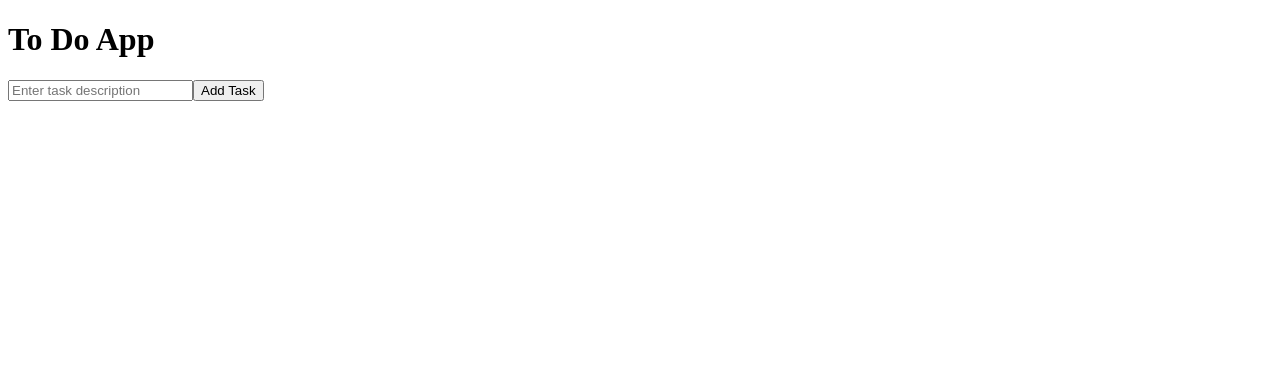
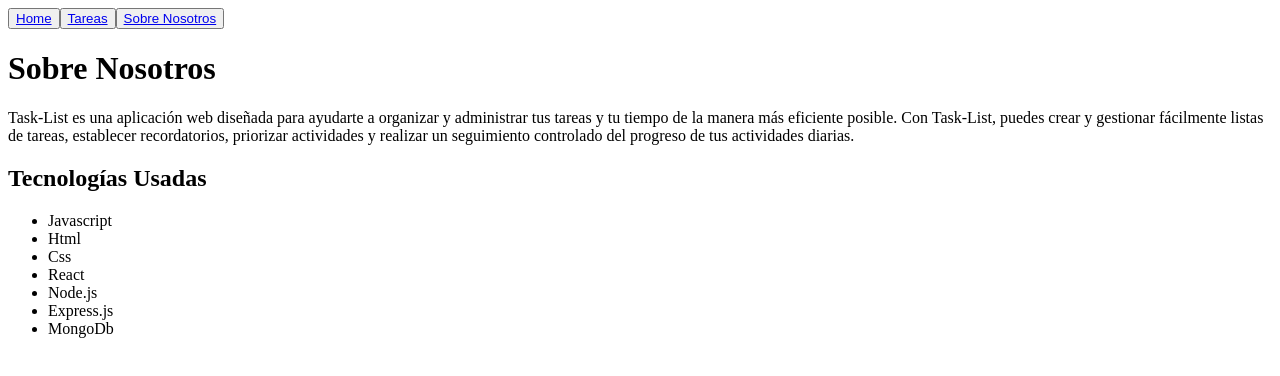
Before and after one commit to itstonyray/my-react-task-list, a React (Vite) app: page /sobre-nosotros in a window 1280 px wide. Shown: the top 376 px of the page. Built offline with nearby package versions, Linux system fonts and the light colour scheme.

Commit message:
se crearon las rutas

```diff
--- a/package.json
+++ b/package.json
@@ -12,7 +12,8 @@
   "dependencies": {
     "react": "^18.2.0",
     "react-dom": "^18.2.0",
-    "react-hook-form": "^7.44.3"
+    "react-hook-form": "^7.44.3",
+    "react-router-dom": "^6.13.0"
   },
   "devDependencies": {
     "@types/react": "^18.0.28",
--- a/src/App.jsx
+++ b/src/App.jsx
@@ -1,22 +1,22 @@
-import { Header } from './components/Header';
-import { TaskList } from './components/TaskList';
-import useTaskList from './hooks/useTaskList';
-import TaskForm from './components/TaskForm';
+import React from 'react';
+import { Routes, Route } from 'react-router-dom';
+import {Home} from './components/Home';
+import {Tareas} from './components/Tareas';
+import {SobreNosotros} from './components/SobreNosotros';
+import {Menu} from './components/Menu';
 
 const App = () => {
-  const { tasks, createTask, deleteTask, updateTask, toggleTask } = useTaskList();
+  return (
 
-  return (
-    <>
-      <Header />
-      <TaskForm createTask={createTask} />
-      <TaskList
-        tasks={tasks}
-        onToggleTask={toggleTask}
-        onEditTask={updateTask}
-        onDeleteTask={deleteTask}
-      />
-    </>
+      <div className='App'>
+        <Menu />
+        <Routes>
+          <Route path="/" element={<Home/>} />
+          <Route path="/tareas" element={<Tareas/>} />
+          <Route path="/sobre-nosotros" element={<SobreNosotros/>} />
+        </Routes>
+      </div>
+
   );
 };
 
--- /dev/null
+++ b/src/components/Home.jsx
@@ -0,0 +1,5 @@
+import React from 'react';
+
+export const Home = () => {
+  return <h1>Welcome to My Task List App!</h1>;
+};
--- /dev/null
+++ b/src/components/Menu.jsx
@@ -0,0 +1,14 @@
+import React from 'react';
+import { Link } from 'react-router-dom';
+
+export const Menu = () => {
+  return (
+    <nav>
+        <div>
+            <button> <Link to="/">Home</Link></button>
+            <button><Link to="/tareas">Tareas</Link></button>
+            <button><Link to="/sobre-nosotros">Sobre Nosotros</Link></button>
+        </div>
+    </nav>
+  );
+};
--- /dev/null
+++ b/src/components/SobreNosotros.jsx
@@ -0,0 +1,24 @@
+import React from 'react';
+
+export const SobreNosotros = () => {
+  return (
+    <div>
+      <h1>Sobre Nosotros</h1>
+      <p>
+      Task-List es una aplicación web diseñada para ayudarte a organizar y administrar tus tareas y tu tiempo de la manera más eficiente posible. Con Task-List, puedes crear y gestionar fácilmente listas de tareas, establecer recordatorios, priorizar actividades y realizar un seguimiento controlado del progreso de tus actividades diarias.
+      </p>
+      <div>
+        <h2>Tecnologías Usadas</h2>
+      <ul>
+        <li>Javascript</li>
+        <li>Html</li>
+        <li>Css</li>
+        <li>React</li>
+        <li>Node.js</li>
+        <li>Express.js</li>
+        <li>MongoDb</li>
+      </ul>
+      </div>
+    </div>
+  );
+};
--- /dev/null
+++ b/src/components/Tareas.jsx
@@ -0,0 +1,23 @@
+import {TaskList} from './TaskList';
+import useTaskList from '../hooks/useTaskList'
+import TaskForm from './TaskForm'
+
+
+export const Tareas = () => {
+  const { tasks, createTask, deleteTask, updateTask, toggleTask } = useTaskList();
+
+
+  return (
+    <div>
+      <h1>Tareas</h1>
+      <TaskList
+       tasks={tasks}
+
+       onToggleTask={toggleTask}
+       onEditTask={updateTask}
+       onDeleteTask={deleteTask}
+      />
+      <TaskForm createTask={createTask}/>
+    </div>
+  );
+};
--- a/src/components/Tasklist.jsx
+++ b/src/components/Tasklist.jsx
@@ -1,20 +1,24 @@
 import { Task } from './Task';
-export const TaskList = ({ tasks, onToggleTask, onEditTask, onDeleteTask }) => {
+import useTaskList from '../hooks/useTaskList'
+export const TaskList = () => {
+  const { tasks, createTask, deleteTask, updateTask, toggleTask } = useTaskList();
+
 
   return (
 
-    <div>
+    <ul>
   {tasks.map((task) => (
+    <li key={task.id}>
       <Task
-          key={task.id}
         id={task.id}
-          description={task.description}
         completed={task.completed}
-          onToggleTask={onToggleTask}
-          onEditTask={onEditTask}
-          onDeleteTask={onDeleteTask}
+        createTask={createTask}
+        toggleTask={toggleTask}
+        onEditTask={updateTask}
+        deleteTask={deleteTask}
       />
+    </li>
   ))}
-    </div>
+</ul>
   );
 };
--- a/src/index.css
+++ b/src/index.css
@@ -0,0 +1,6 @@
+body {
+    display: flex;
+    justify-content: center;
+    align-items: center;
+    height: 100vh;
+  }
```
Also changed, not shown: src/main.jsx (+5 -2 lines), 1 other file (tests, documents, lock files or other folders). Lines whose indentation alone changed are shown as unchanged.
